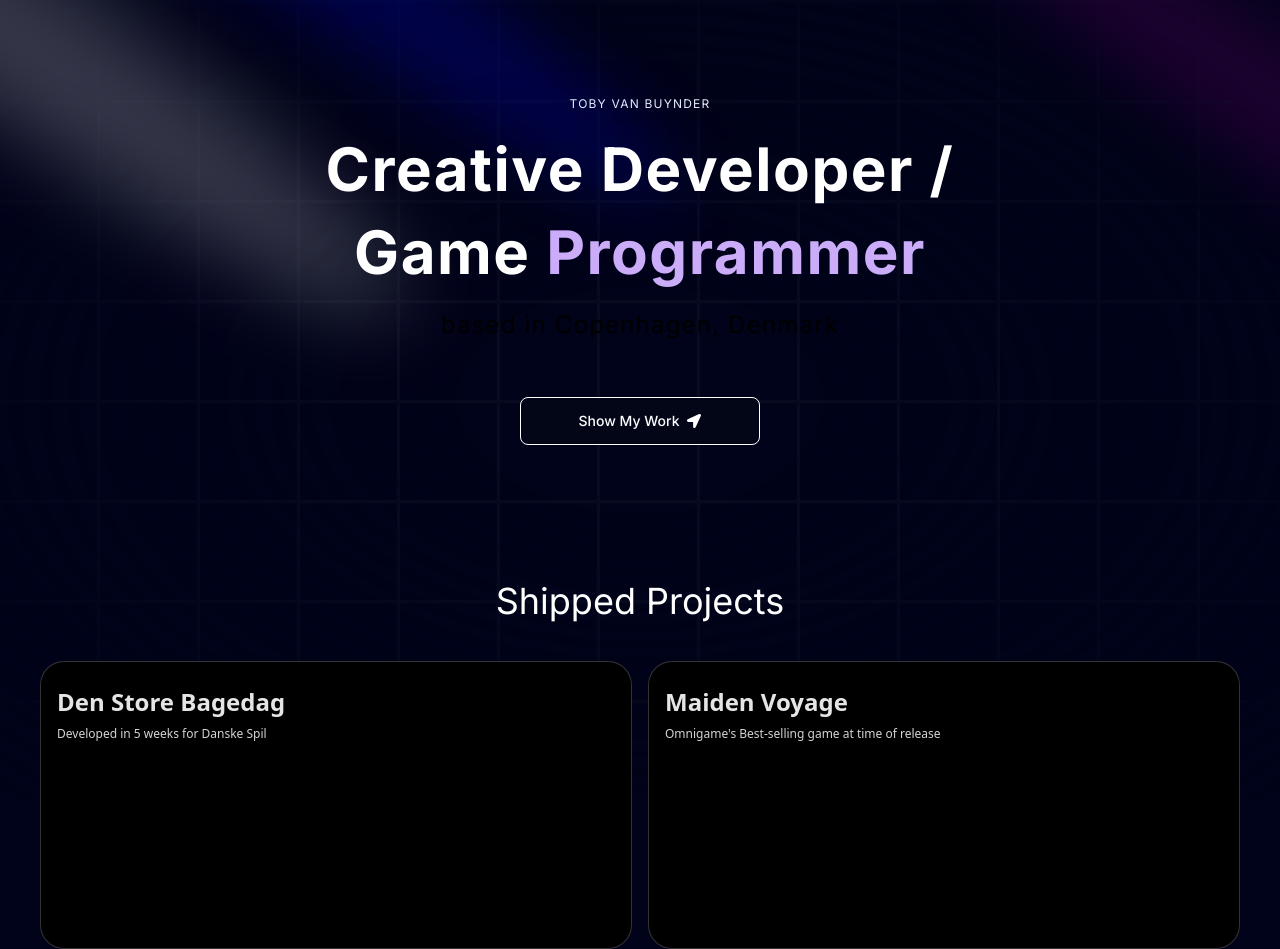
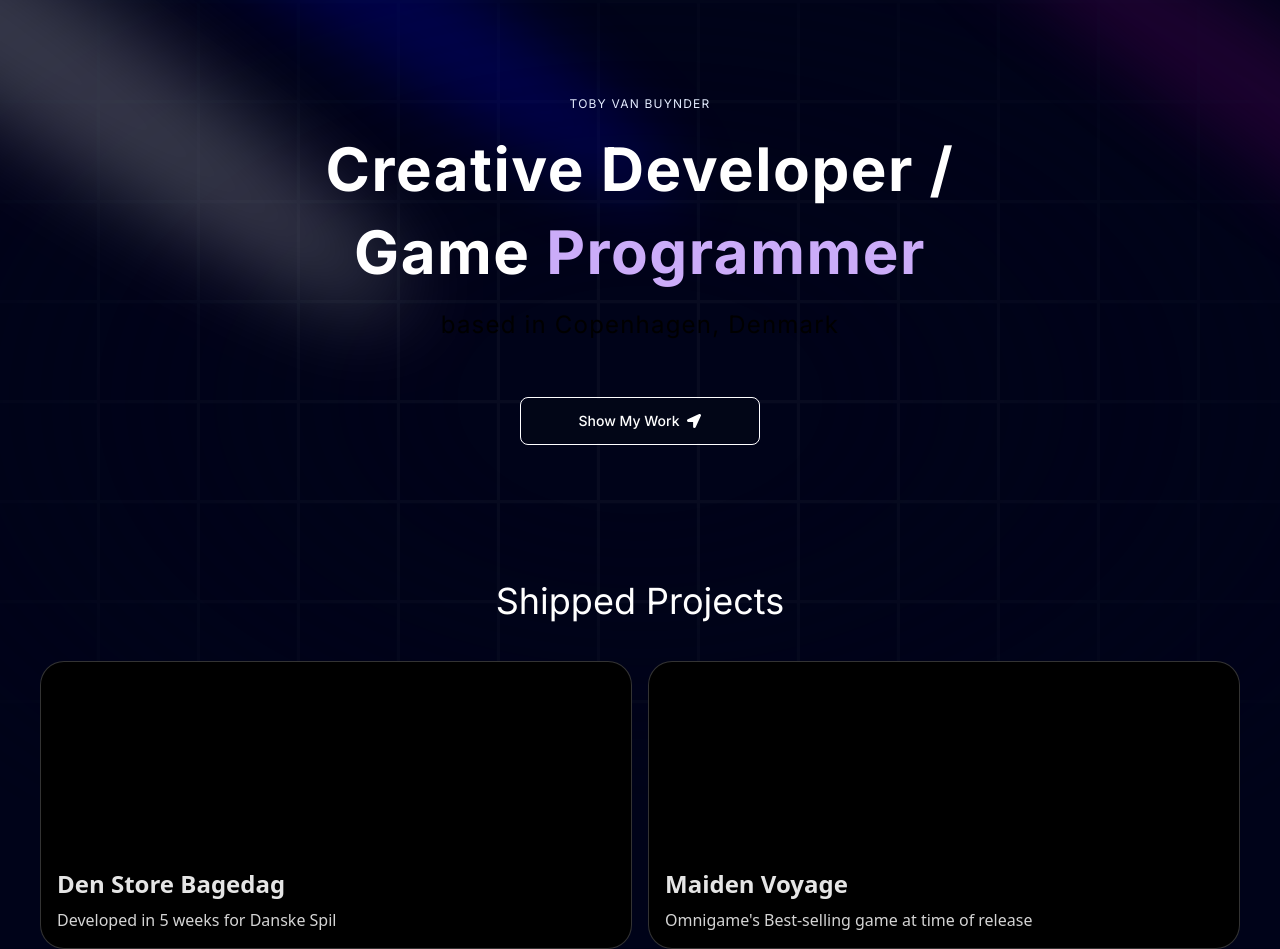
Before and after one commit to TobyVanBuynder/tobyvanbuynder.com, a Next.js app: page / in a window 1280 px wide. Built offline with nearby package versions, Linux system fonts and the light colour scheme.

Commit message:
Tweaked image for BentoGridItem + Removed redundant text-size

```diff
--- a/components/ui/BentoGrid.tsx
+++ b/components/ui/BentoGrid.tsx
@@ -36,20 +36,24 @@ export const BentoGridItem = ({
   return (
     <div
       className={cn(
-        "row-span-1 col-span-1 rounded-3xl relative group/bento hover:shadow-xl transition duration-200 shadow-input dark:shadow-none p-4 dark:bg-black dark:border-white/[0.2] bg-white border border-transparent justify-between flex flex-col space-y-4",
+        "row-span-1 col-span-1 rounded-3xl relative group/bento hover:shadow-xl transition duration-200 shadow-input dark:shadow-none p-4 dark:bg-black dark:border-white/[0.2] bg-white border border-transparent flex flex-col space-y-4 justify-end",
         className
       )}
     >
       {
         bgImg
-        ? <Image src={bgImg} alt={description ?? ""} />
+        ? <Image
+            className="w-full"
+            src={bgImg}
+            alt={description ?? ""}
+          />
         : null
       }
       <div className="group-hover/bento:translate-x-2 transition duration-200">
         <div className="font-sans font-bold text-neutral-600 dark:text-neutral-200 mb-2 mt-2 text-2xl">
           {title}
         </div>
-        <div className="font-sans font-normal text-neutral-600 text-xs dark:text-neutral-300 text-base">
+        <div className="font-sans font-normal text-neutral-600 dark:text-neutral-300 text-base">
           {description}
         </div>
       </div>
```
